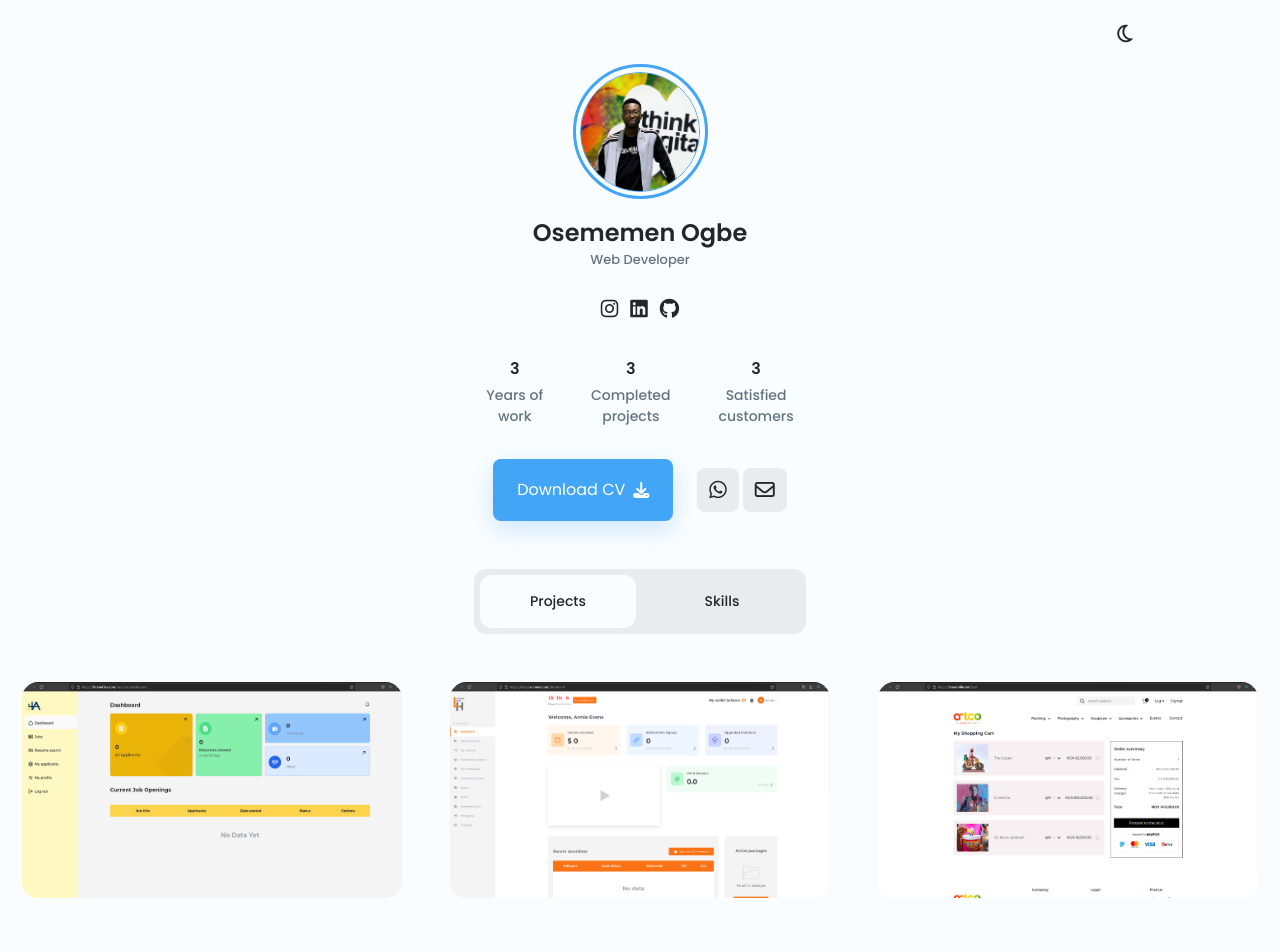
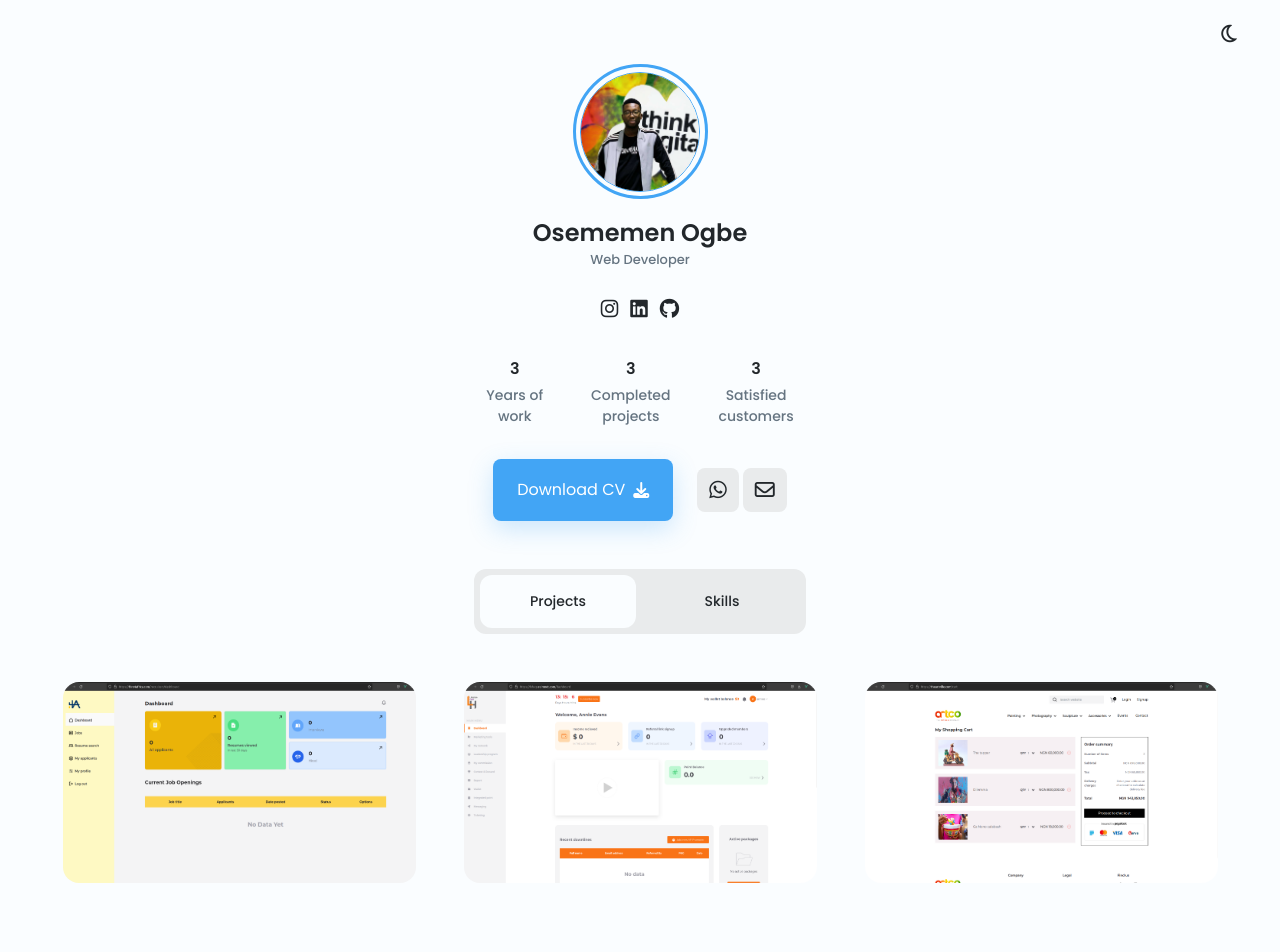
Before and after one commit to oseogbe/memencodes, a Nuxt app: page / in a window 1280 px wide. Shown: the top 952 px of the page. Built offline with nearby package versions, Linux system fonts and the light colour scheme.

Commit message:
project and skills section update

```diff
--- a/assets/css/main.scss
+++ b/assets/css/main.scss
@@ -104,3 +104,9 @@ img {
     margin-right: auto;
   }
 }
+
+@media (min-width: 1200px) {
+  .container {
+    max-width: 1200px;
+  }
+}
--- a/components/ProjectsAndSkills.vue
+++ b/components/ProjectsAndSkills.vue
@@ -376,11 +376,11 @@
             &__sections {
                 .projects__content,
                 .skills__content {
-                    grid-template-columns: repeat(3, 380px);
+                    grid-template-columns: repeat(3, 353px);
                 }
 
                 .skills__content {
-                    padding-left: 9%;
+                    padding-left: 17.5%;
                 }
             }
         }
```
